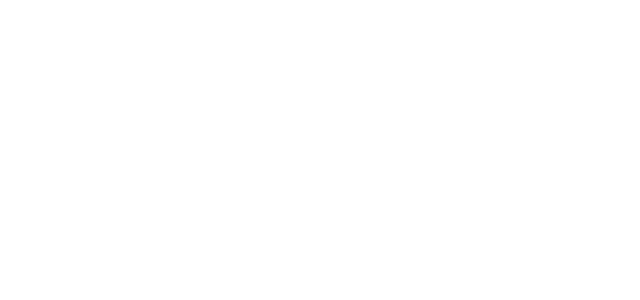
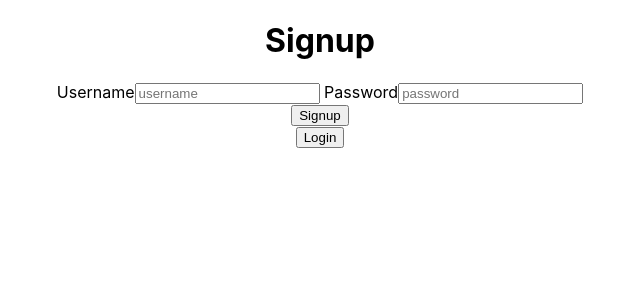
Before and after one commit to Hughesg20/Phase-4-Project-VHS-Store-frontend, a React (Create React App) app: page /signup in a window 1280 px wide. Before the commit this address had no page. Shown: the top 300 px of the page, without its empty margins (320-960 px from the left). Built offline with nearby package versions, Linux system fonts and the light colour scheme.

Commit message:
end of class break

```diff
--- a/src/Components/App.js
+++ b/src/Components/App.js
@@ -7,6 +7,7 @@
 import Login from "./Login";
 import VideoCollection from "./VideoCollection";
 import Signup from "./Signup";
+
 
 function App() {
     const [videos, setVideos] = useState([])
@@ -49,6 +50,10 @@
                     element={<Login setUser={setUser} />}
                 />
 
+                <Route path="/signup"
+                    element={<Signup setUser={setUser} />}
+                />
+
 
             </Routes>
 
--- a/src/Components/Signup.js
+++ b/src/Components/Signup.js
@@ -30,7 +30,7 @@
     return (
 
         <div>
-            <h1 align="center">Login</h1>
+            <h1 align="center">Signup</h1>
             <div className="login">
                 <form className="signup-form" onSubmit={(e) => handleSubmit(e)}>
                     <label>Username</label>
```
